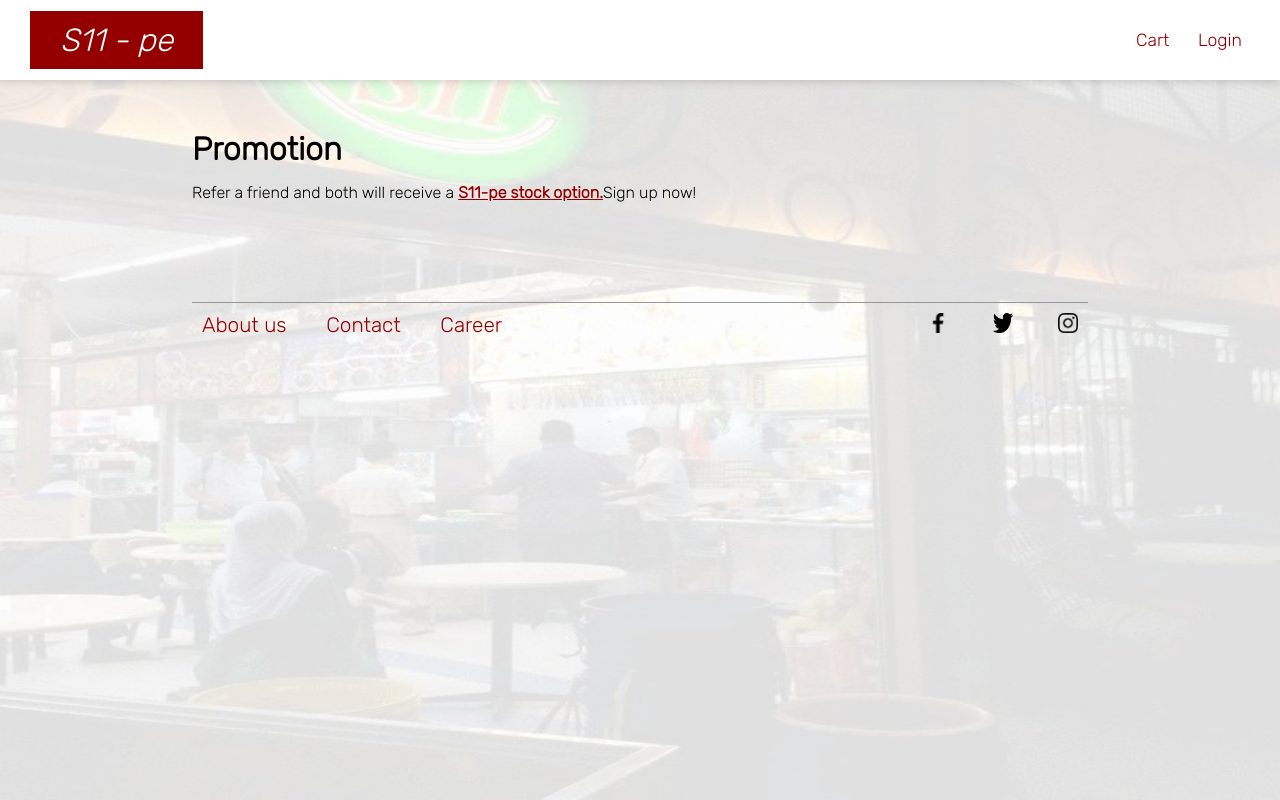
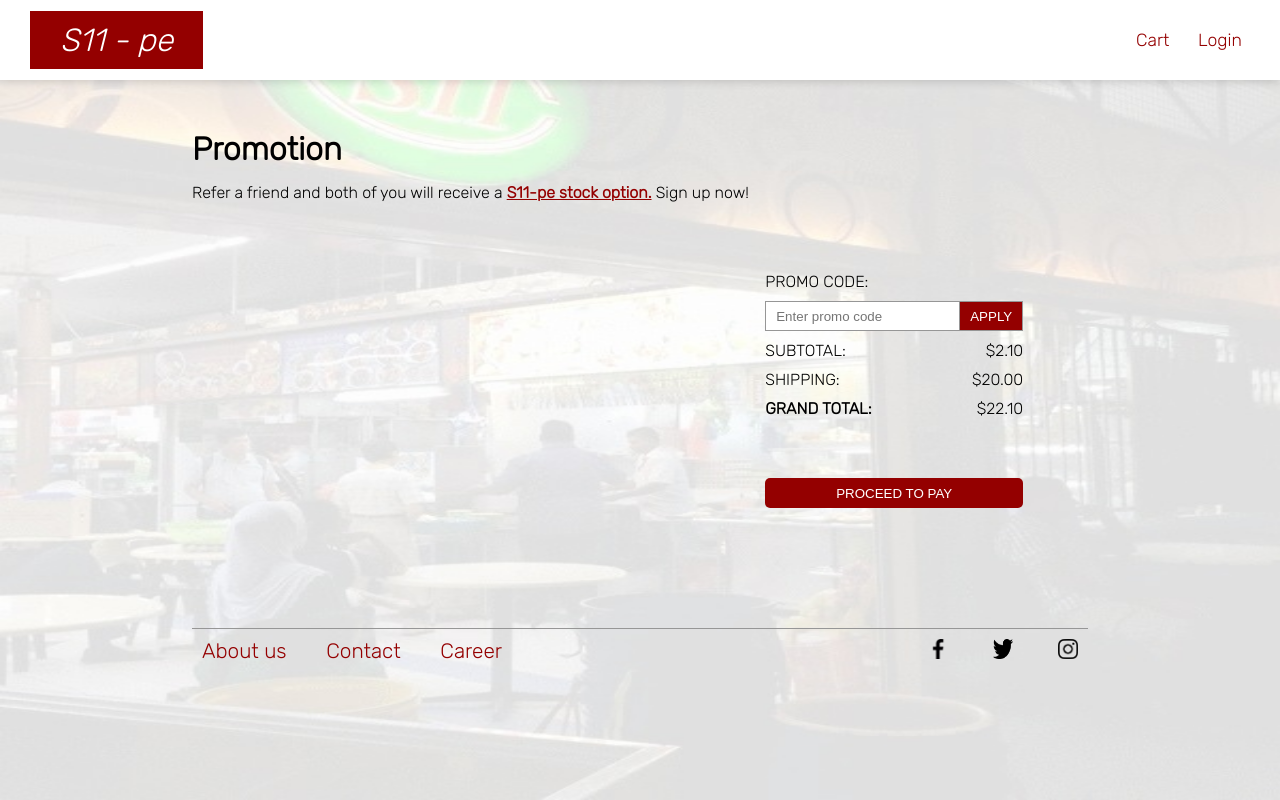
Before and after one commit to Marco-SKN/S11-pe_reactJS, a React (Create React App) app: page /S11-pe_reactJS/cart in a window 1280 px wide. Built offline with nearby package versions, Linux system fonts and the light colour scheme.

Commit message:
Add function to update cart

```diff
--- a/src/App.js
+++ b/src/App.js
@@ -1,4 +1,4 @@
-import React from "react";
+import React, { useState } from "react";
 import TopBar from "./component/TopBar";
 import About from "./component/About";
 import Career from "./component/Career";
@@ -74,16 +74,24 @@ const App = () => {
     },
   ];
 
+  const [cartList, setCartList] = useState([]);
+
+  const updateCart = (card) => {
+    setCartList([...cartList, card]);
+    console.log("updating card with " + card.name);
+    console.log(cartList);
+  };
+
   return (
     <BrowserRouter>
       <TopBar />
       <Switch>
-        <Route
-          path="/S11-pe_reactJS"
-          exact
-          render={(props) => <Home {...props} itemList={itemList} />}
-        />
-        <Route path="/S11-pe_reactJS/cart" component={Cart} />
+        <Route path="/S11-pe_reactJS" exact>
+          <Home itemList={itemList} updateCart={updateCart} />
+        </Route>
+        <Route path="/S11-pe_reactJS/cart">
+          <Cart cartList={cartList} />
+        </Route>
         <Route path="/S11-pe_reactJS/login" component={Login} />
         <Route path="/S11-pe_reactJS/about" component={About} />
         <Route path="/S11-pe_reactJS/contact" component={Contact} />
--- a/src/component/Button.js
+++ b/src/component/Button.js
@@ -1,11 +1,7 @@
 import React from "react";
 // import Proptypes from "prop-types";
 
-const Button = ({ text, cssClass }) => {
-  const onClick = () => {
-    console.log("Clicked!");
-  };
-
+const Button = ({ text, cssClass, onClick }) => {
   return (
     <>
       <button className={cssClass} onClick={onClick}>
--- a/src/component/Card.js
+++ b/src/component/Card.js
@@ -1,9 +1,7 @@
-import React, { useState } from "react";
+import React from "react";
 import Button from "./Button";
 
-const Card = ({ imageSource, name, price }) => {
-  // const [card, setCard] = useState([]);
-
+const Card = ({ imageSource, name, price, onAdd }) => {
   return (
     <div className="item">
       <img src={imageSource} alt="" />
@@ -13,7 +11,7 @@ const Card = ({ imageSource, name, price }) => {
           <span>{price}</span>
         </div>
         <div className="add-icon">
-          <Button text="+" />
+          <Button text="+" onClick={onAdd} />
         </div>
       </div>
     </div>
--- a/src/component/Cart.js
+++ b/src/component/Cart.js
@@ -1,14 +1,15 @@
 import React from "react";
 import Title from "./Title";
+import CartItem from "./CartItem";
 
-const Cart = () => {
+const Cart = ({ cartList }) => {
   const title = "Promotion";
   const paragraph = (
     <span>
-      Refer a friend and both will receive a{" "}
+      Refer a friend and both of you will receive a{" "}
       <b>
         <u style={{ color: "var(--primary-color)" }}>S11-pe stock option.</u>
-      </b>
+      </b>{" "}
       Sign up now!
     </span>
   );
@@ -16,6 +17,46 @@ const Cart = () => {
   return (
     <>
       <Title title={title} paragraph={paragraph} />
+
+      <section>
+        <div className="cart">
+          <div className="cart-container">
+            {console.log(cartList)}
+            {cartList.map((cartItem) => (
+              <CartItem
+                key={cartItem.id}
+                name={cartItem.name}
+                price={cartItem.price}
+                picture={cartItem.image.default}
+              />
+            ))}
+          </div>
+          <div className="cart-price">
+            <label>PROMO CODE:</label>
+            <div className="promo-code">
+              <input type="text" placeholder="Enter promo code" />
+              <button>APPLY</button>
+            </div>
+            <div className="price-row">
+              <span>SUBTOTAL:</span>
+              <span>$2.10</span>
+            </div>
+            <div className="price-row">
+              <span>SHIPPING:</span>
+              <span>$20.00</span>
+            </div>
+            <div className="price-row">
+              <span>
+                <b>GRAND TOTAL:</b>
+              </span>
+              <span>$22.10</span>
+            </div>
+            <div className="checkout-btn">
+              <button>PROCEED TO PAY</button>
+            </div>
+          </div>
+        </div>
+      </section>
     </>
   );
 };
--- /dev/null
+++ b/src/component/CartItem.js
@@ -0,0 +1,19 @@
+import React from "react";
+import Button from "./Button";
+
+const CartItem = ({ name, price, picture }) => {
+  return (
+    <div className="cart-item">
+      <img src={picture} alt="" />
+      <div className="cart-details">
+        <h3>{name}</h3>
+        <span>{price}</span>
+        <div className="quantity">
+          <Button text="-" /> 1 <Button text="+" />
+        </div>
+      </div>
+    </div>
+  );
+};
+
+export default CartItem;
--- a/src/component/Home.js
+++ b/src/component/Home.js
@@ -2,11 +2,11 @@ import React from "react";
 import SearchBar from "./SearchBar";
 import Table from "./Table";
 
-const Home = ({ itemList }) => {
+const Home = ({ itemList, updateCart }) => {
   return (
     <div>
       <SearchBar />
-      <Table itemList={itemList} />
+      <Table itemList={itemList} updateCart={updateCart} />
     </div>
   );
 };
--- a/src/component/Table.js
+++ b/src/component/Table.js
@@ -1,16 +1,20 @@
 import React from "react";
 import Card from "./Card";
 
-const Table = ({ itemList }) => {
+const Table = ({ itemList, updateCart }) => {
+  const onAdd = (item) => {
+    updateCart(item);
+  };
+
   return (
     <div className="item-container">
-      {console.log(itemList)}
       {itemList.map((item) => (
         <Card
           key={item.id}
           imageSource={item.image.default}
           name={item.name}
           price={item.price}
+          onAdd={onAdd.bind(this, item)}
         />
       ))}
     </div>
--- a/src/css/style.css
+++ b/src/css/style.css
@@ -468,7 +468,7 @@ footer {
   }
 }
 
-@media (max-width: 900px) {
+@media (max-width: 800px) {
   .top-bar .logo {
     width: 70%;
   }
```
